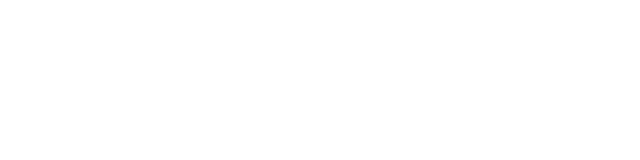
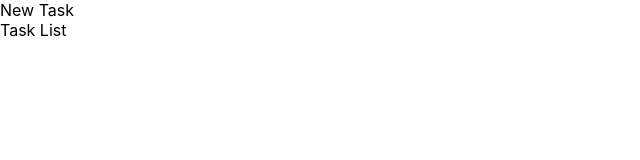
Before and after one commit to JesserHamdaoui/todo-list-2, a React (Create React App) app: page / in a window 1280 px wide. Shown: the top 160 px of the page, without its empty margins (0-640 px from the left). Built offline with nearby package versions, Linux system fonts and the light colour scheme.

Commit message:
ADD COMPONENTS
Add new task component for adding new tasks and editing old ones
Add task list component to list the created tasks

```diff
--- a/src/App.js
+++ b/src/App.js
@@ -1,5 +1,12 @@
+import { NewTask, TaskList } from "./components";
+
 function App() {
-  return <div className="App"></div>;
+  return (
+    <div className="App">
+      <NewTask />
+      <TaskList />
+    </div>
+  );
 }
 
 export default App;
--- /dev/null
+++ b/src/components/NewTask.jsx
@@ -0,0 +1,7 @@
+const NewTask = () => {
+    return (
+        <div>New Task</div>
+     );
+}
+
+export default NewTask;
--- /dev/null
+++ b/src/components/TaskList.jsx
@@ -0,0 +1,7 @@
+const TaskList = () => {
+    return (
+        <div>Task List</div>
+     );
+}
+
+export default TaskList;
--- /dev/null
+++ b/src/components/index.js
@@ -0,0 +1,2 @@
+export { default as NewTask } from "./NewTask";
+export { default as TaskList } from "./TaskList";
```
